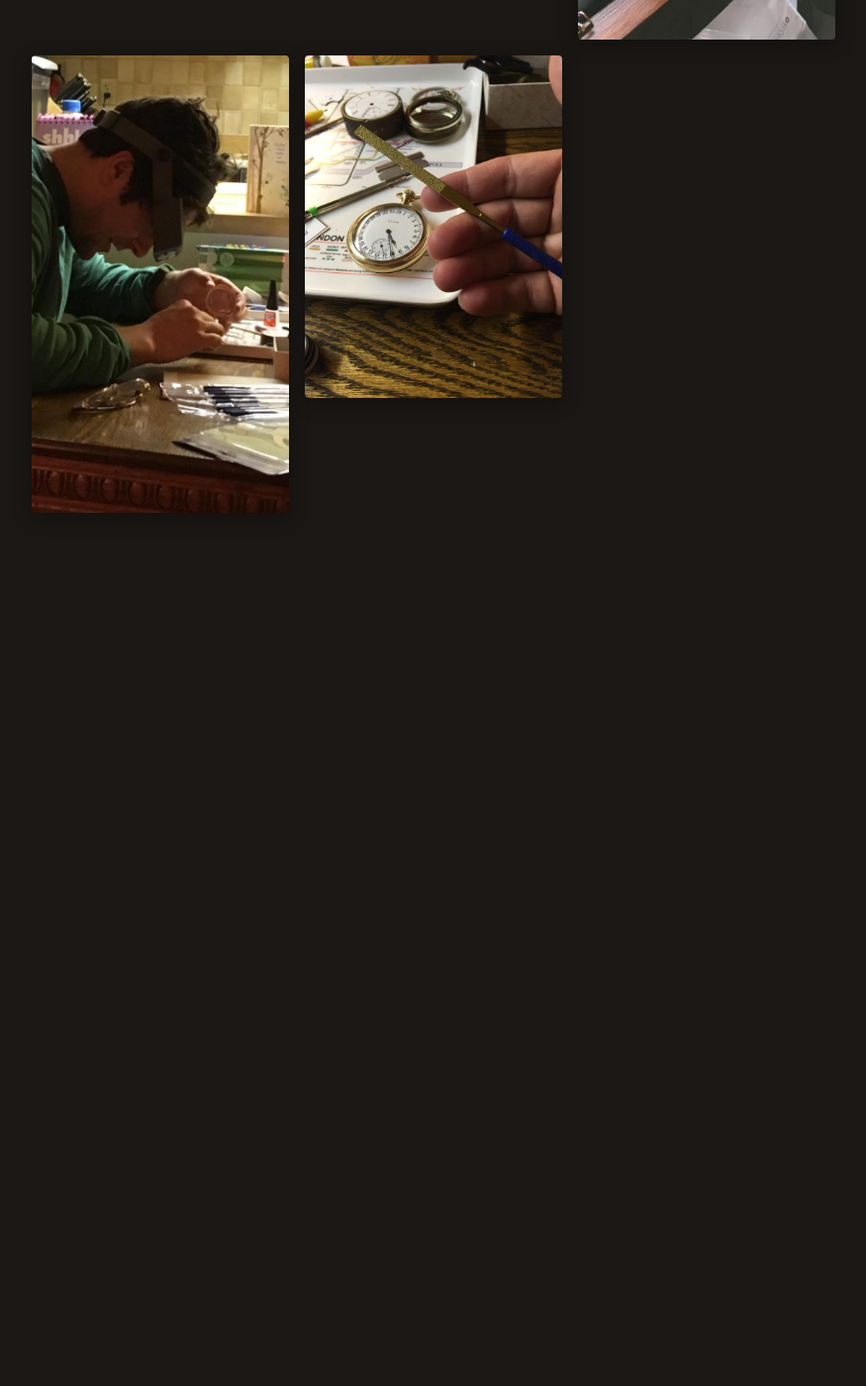
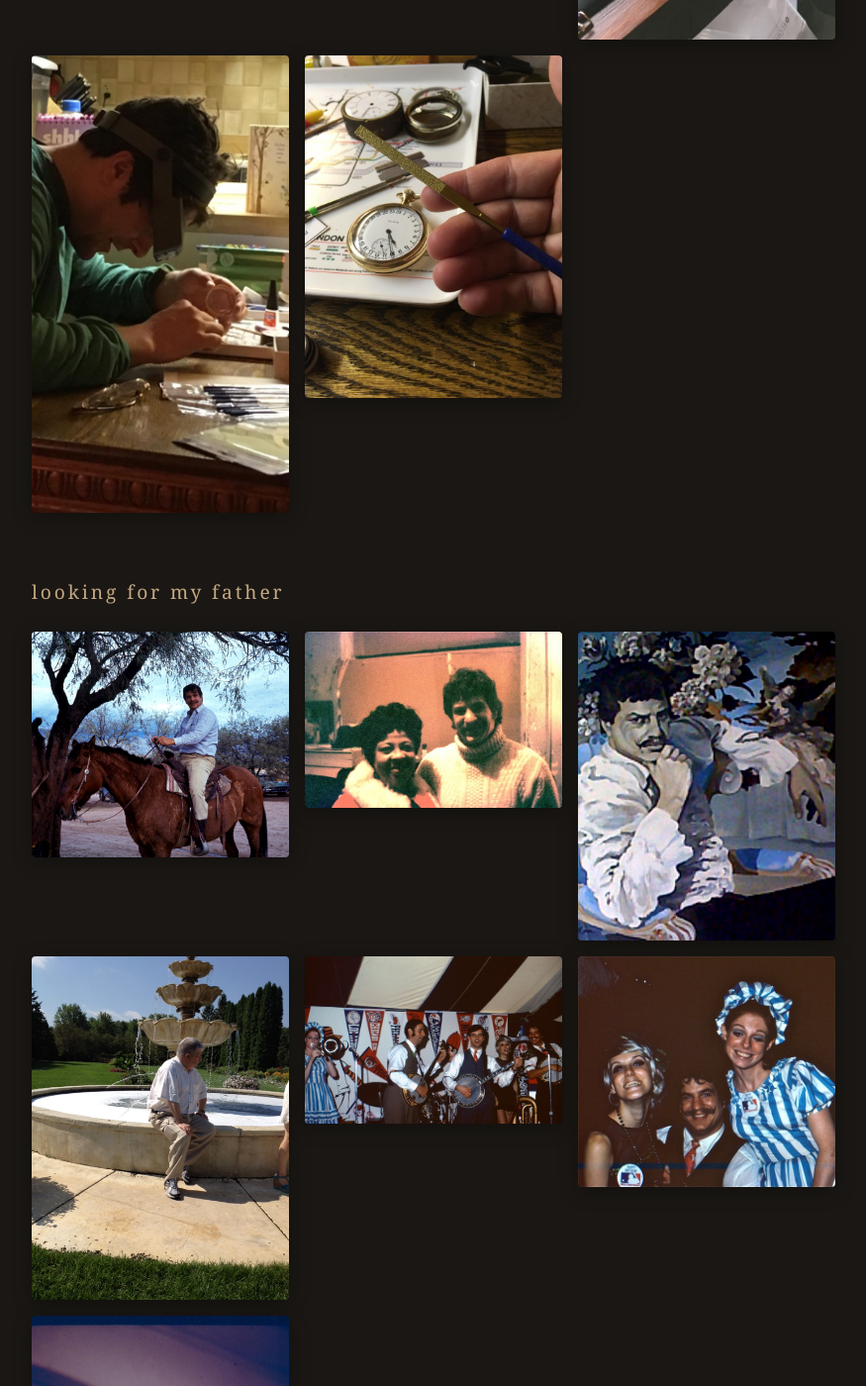
Before and after one commit to geosh5676/geosh5676.github.io, a Jekyll site: the page relational.html, which Jekyll copies as it is, in a window 1280 px wide and 1400 px high, scrolled down 2474 px. Shown: the whole window at 99% size, without its empty margins (214-1089 px from the left). Built offline with Jekyll 4.4.1, drawn with Linux system fonts in a browser that asks for light colours; before the commit the page ends 3104 px from its top, so only the background shows below that.

Commit message:
Add 'Looking For My Father' and 'For My Grandfather' sections to relational page
Co-Authored-By: Claude Opus 4.5 <noreply@anthropic.com>

```diff
--- a/relational.html
+++ b/relational.html
@@ -230,6 +230,24 @@
             </div>
         </section>
 
+        <section id="looking-for-father">
+            <h3>looking for my father</h3>
+            <div class="photo-grid">
+                <img src="father-1.jpg" alt="Father on horseback">
+                <img src="father-2.jpg" alt="Father">
+                <img src="father-3.jpg" alt="Painting of father">
+                <img src="father-4.jpg" alt="Father at fountain">
+                <img src="father-5.jpg" alt="Father performing">
+                <img src="father-6.jpg" alt="Father">
+                <img src="father-7.jpg" alt="Father with banjo">
+            </div>
+        </section>
+
+        <section id="grandfather">
+            <h3>for my grandfather</h3>
+            <img src="grandfather.jpg" alt="Grandfather" style="width: 100%; max-width: 400px; border-radius: 4px; box-shadow: 0 4px 20px rgba(0, 0, 0, 0.3);">
+        </section>
+
     </div>
 </body>
 </html>
```
Also changed, not shown: father-1.jpg (added), father-2.jpg (added), father-3.jpg (added), father-4.jpg (added), father-5.jpg (added), father-6.jpg (added), father-7.jpg (added), grandfather.jpg (added).
